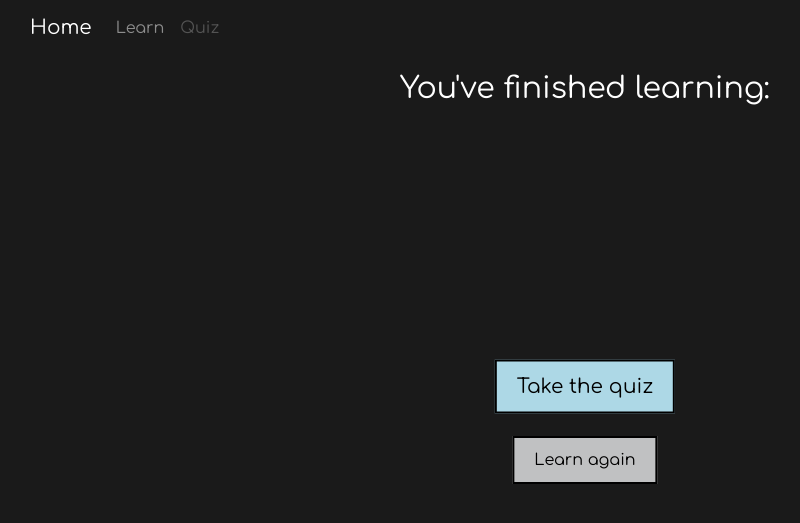
After one commit to gsimp2/UI_constellations, a Flask app: page /quiz/start in a window 1280 px wide. The commit adds this page. Shown: the top 523 px of the page, without its empty margins (55-855 px from the left). Run offline with Flask 3, Linux system fonts and the light colour scheme; some libraries are stand-ins or nearby versions.

Commit message:
added page between learn/quiz, disabled quiz buttons until learn finished

```diff
--- a/server.py
+++ b/server.py
@@ -20,9 +20,19 @@ learn_pages = {
 learn_start = 0
 learn_end = 0
 
+@app.route('/disable_quiz/', methods=['POST'])
+def disable_quiz():
+    finished = 0
+    if learn_end != 0:
+        finished = 1
+    return jsonify(finished)
+
 @app.route('/')
 def homepage():
-    return render_template('homepage.html')
+    finished = 0
+    if learn_end != 0:
+        finished = 1
+    return render_template('homepage.html', finished = finished)
 
 @app.route('/learn/<page>')
 def learn_page(page=None):
@@ -40,7 +50,7 @@ def save_learn(page=None):
         learn_start = json_data["time_entered"]
         print(learn_start)
     elif (page == "4"):
-        learn_end = json_data["time_left"]
+        learn_end += json_data["time_left"]
     click_times = json_data["click_times"]
 
     for constellation in click_times:
@@ -101,6 +111,10 @@ def quiz_finish_page():
 
     return render_template('quiz_finish.html', score=score)
 
+@app.route('/quiz/start')
+def quiz_start_page():
+    return render_template('quiz_start.html')
+
 
 if __name__ == '__main__':
     app.run(debug=True, port=5001)
--- a/static/homepage.css
+++ b/static/homepage.css
@@ -15,30 +15,36 @@
 }
 
 .container .learn {
+	background-color: lightblue;
+	transition: rgb(145, 179, 190) 0.3s ease, color 0.3s ease;
+	color: black;
+	padding: 10px 20px;
+	border: 2px solid black;
+	cursor: auto;
+	border-radius: 0px;
+	font-size: 20px;
+}
+
+.container .topposition {
 	position: absolute;
 	top: 50%;
 	left: 50%;
 	transform: translate(-50%, -75%);
-	background-color: lightblue;
-	transition: rgb(145, 179, 190) 0.3s ease, color 0.3s ease;
+}
+
+.container .quiz {
+	background-color: rgb(192, 193, 194);
 	color: black;
-	font-size: 20px;
 	padding: 10px 20px;
 	border: 2px solid black;
 	cursor: auto;
 	border-radius: 0px;
+	font-size: 16px;
 }
 
-.container .quiz {
+.container .bottomposition {
 	position: absolute;
 	top: 50%;
 	left: 50%;
 	transform: translate(-50%, 75%);
-	background-color: rgb(192, 193, 194);
-	color: black;
-	font-size: 20px;
-	padding: 10px 20px;
-	border: 2px solid black;
-	cursor: auto;
-	border-radius: 0px;
 }
--- a/static/learn.js
+++ b/static/learn.js
@@ -39,7 +39,7 @@ function save_learn_metadata() {
 				window.location.href = '/learn/' + (parseInt(page) + 1).toString();
 			}
 			else {
-				window.location.href = '/quiz/easy';
+				window.location.href = '/quiz/start';
 			}
 		},
 		error: function (request, status, error) {
@@ -65,7 +65,7 @@ $(document).ready(function () {
 		if (buttons_clicked == 4) {
 			let btnname = "Next"
 			if (page == "4") {
-				btnname = "Take Quiz"
+				btnname = "Finish"
 			}
 			let newBtn = `
 		<button class="btn btn-primary mt-2 nextpage-btn" id="nextbtn">
--- a/templates/layout.html
+++ b/templates/layout.html
@@ -48,6 +48,28 @@
 			text-align: center;
 		}
 	</style>
+	<script>
+		$.ajax({
+			type: "POST",
+			url: "/disable_quiz/",
+			dataType: "json",
+			contentType: "application/json; charset=utf-8",
+			data: "",
+			success: function (finished) {
+				console.log(finished)
+				if (finished == "1") {
+					console.log("undisabling")
+					$("#navquiz").removeClass("disabled")
+				}
+			},
+			error: function (request, status, error) {
+				console.log("Error");
+				console.log(request)
+				console.log(status)
+				console.log(error)
+			}
+		})
+	</script>
 	{% block extra_head %}{% endblock %}
 
 	<title>Constellation Quiz</title>
@@ -60,7 +82,7 @@
 			<div class="collapse navbar-collapse" id="navbarNavAltMarkup">
 				<div class="navbar-nav">
 					<a class="nav-link" href="/learn/1">Learn</a>
-					<a class="nav-link" href="/quiz/hard">Quiz</a>
+					<a class="nav-link disabled" id="navquiz" href="/quiz/easy">Quiz</a>
 				</div>
 			</div>
 		</div>
--- /dev/null
+++ b/templates/quiz_start.html
@@ -0,0 +1,27 @@
+{% extends "layout.html" %}
+
+{% block extra_head %}
+<link rel="stylesheet" href="{{url_for('static', filename='homepage.css')}}">
+<script>
+  $(document).ready(function () {
+
+    $('#learnbtn').click(function () {
+      window.location.href = '/learn/1';
+    });
+    $('#quizbtn').click(function () {
+      window.location.href = '/quiz/easy';
+    })
+  })
+</script>
+{% endblock %}
+
+{% block content %}
+<div class="container">
+  <p class="welcome">
+    You've finished learning:
+  </p>
+  <button class="btn quiz bottomposition" type="button" id="learnbtn">Learn again</button>
+  <button class="btn learn topposition" type="button" id="quizbtn">Take the quiz</button>
+</div>
+
+{% endblock %}
```
Also changed, not shown: templates/homepage.html (+15 -4 lines).
